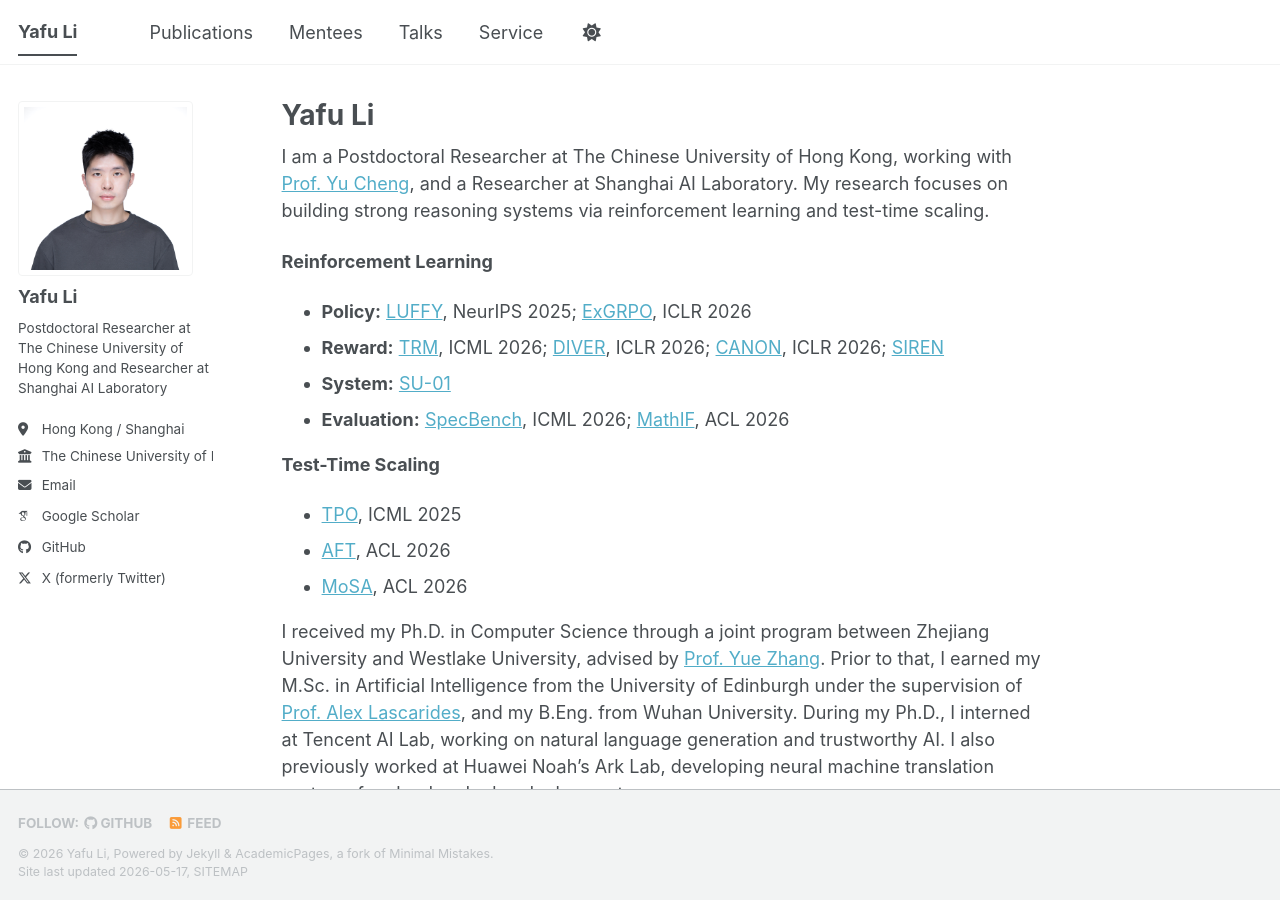
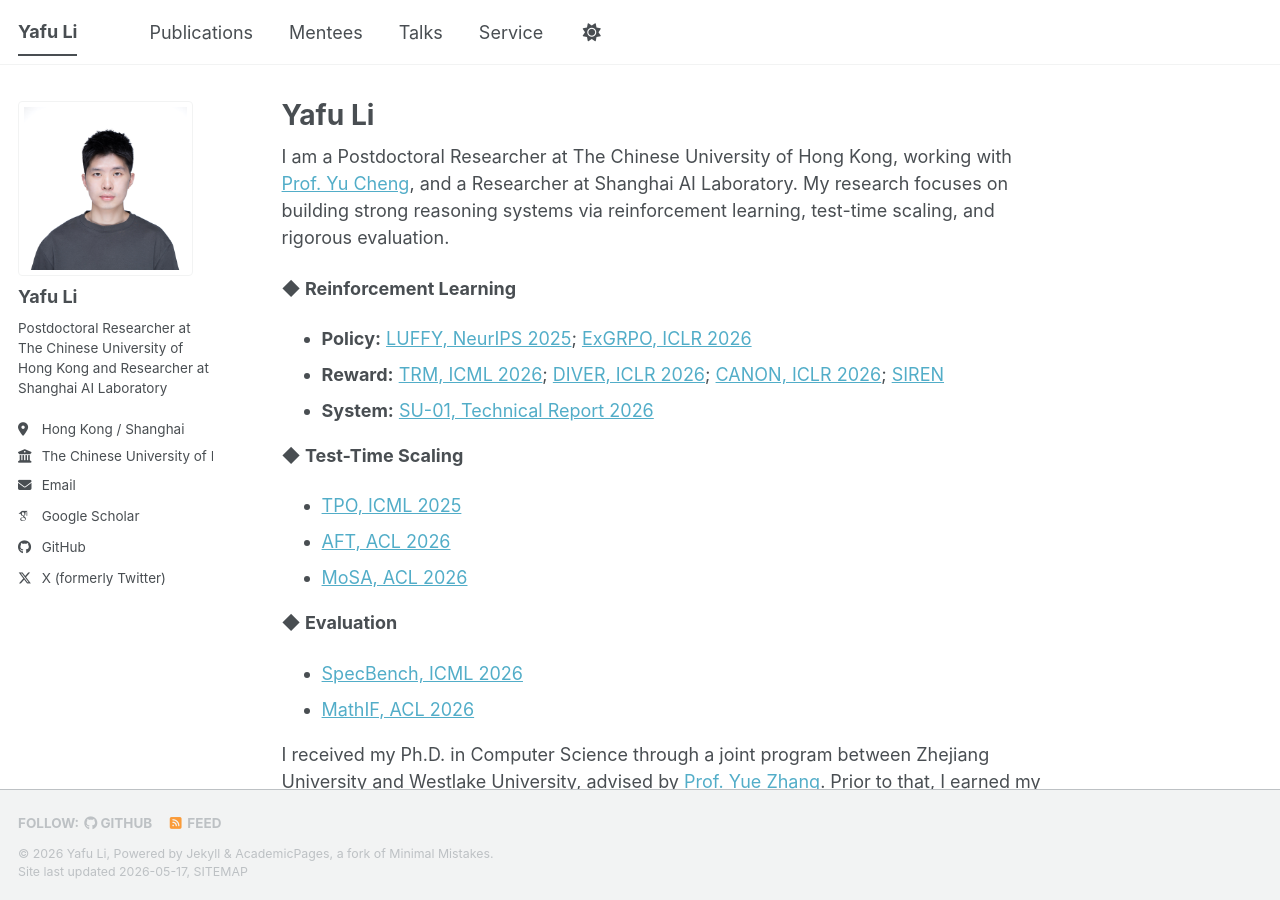
Before and after one commit to yafuly/yafuly.github.io, a Jekyll site: the page built from _pages/about.md, in a window 1280 px wide and 900 px high. Built offline with Jekyll 4.4.1, drawn with Linux system fonts in a browser that asks for light colours; some web fonts are replaced; a script bundle is joined from its source files by our own code; library files that are not in the unit come from our copies.

Commit message:
Refine homepage research structure

```diff
--- a/_pages/about.md
+++ b/_pages/about.md
@@ -7,20 +7,24 @@ redirect_from:
   - /about.html
 ---
 
-I am a Postdoctoral Researcher at The Chinese University of Hong Kong, working with [Prof. Yu Cheng](https://ych133.github.io/), and a Researcher at Shanghai AI Laboratory. My research focuses on building strong reasoning systems via reinforcement learning and test-time scaling.
+I am a Postdoctoral Researcher at The Chinese University of Hong Kong, working with [Prof. Yu Cheng](https://ych133.github.io/), and a Researcher at Shanghai AI Laboratory. My research focuses on building strong reasoning systems via reinforcement learning, test-time scaling, and rigorous evaluation.
 
-**Reinforcement Learning**
+**◆ Reinforcement Learning**
 
-- **Policy:** [LUFFY](https://arxiv.org/abs/2504.14945), NeurIPS 2025; [ExGRPO](https://arxiv.org/abs/2510.02245), ICLR 2026
-- **Reward:** [TRM](https://www.arxiv.org/abs/2602.08498), ICML 2026; [DIVER](https://arxiv.org/abs/2509.26209), ICLR 2026; [CANON](https://arxiv.org/abs/2509.23962), ICLR 2026; [SIREN](https://arxiv.org/abs/2509.25133)
-- **System:** [SU-01](https://arxiv.org/abs/2605.13301)
-- **Evaluation:** [SpecBench](https://arxiv.org/abs/2509.14760), ICML 2026; [MathIF](https://arxiv.org/abs/2505.14810), ACL 2026
+- **Policy:** [LUFFY, NeurIPS 2025](https://arxiv.org/abs/2504.14945); [ExGRPO, ICLR 2026](https://arxiv.org/abs/2510.02245)
+- **Reward:** [TRM, ICML 2026](https://www.arxiv.org/abs/2602.08498); [DIVER, ICLR 2026](https://arxiv.org/abs/2509.26209); [CANON, ICLR 2026](https://arxiv.org/abs/2509.23962); [SIREN](https://arxiv.org/abs/2509.25133)
+- **System:** [SU-01, Technical Report 2026](https://arxiv.org/abs/2605.13301)
 
-**Test-Time Scaling**
+**◆ Test-Time Scaling**
 
-- [TPO](https://arxiv.org/abs/2501.12895), ICML 2025
-- [AFT](https://arxiv.org/abs/2501.11877), ACL 2026
-- [MoSA](https://arxiv.org/abs/2502.18873), ACL 2026
+- [TPO, ICML 2025](https://arxiv.org/abs/2501.12895)
+- [AFT, ACL 2026](https://arxiv.org/abs/2501.11877)
+- [MoSA, ACL 2026](https://arxiv.org/abs/2502.18873)
+
+**◆ Evaluation**
+
+- [SpecBench, ICML 2026](https://arxiv.org/abs/2509.14760)
+- [MathIF, ACL 2026](https://arxiv.org/abs/2505.14810)
 
 I received my Ph.D. in Computer Science through a joint program between Zhejiang University and Westlake University, advised by [Prof. Yue Zhang](https://frcchang.github.io/). Prior to that, I earned my M.Sc. in Artificial Intelligence from the University of Edinburgh under the supervision of [Prof. Alex Lascarides](https://homepages.inf.ed.ac.uk/alex/), and my B.Eng. from Wuhan University. During my Ph.D., I interned at Tencent AI Lab, working on natural language generation and trustworthy AI. I also previously worked at Huawei Noah's Ark Lab, developing neural machine translation systems for cloud and edge deployment.
 
```
